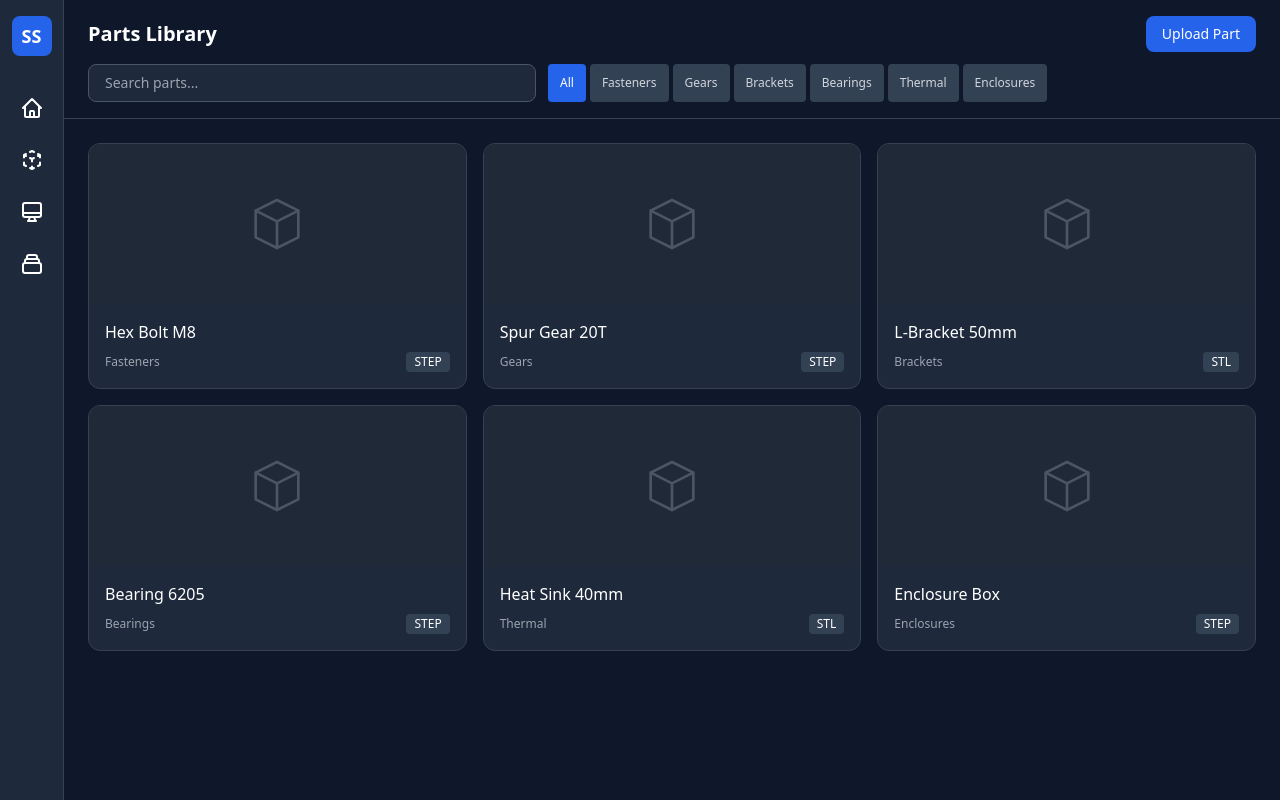
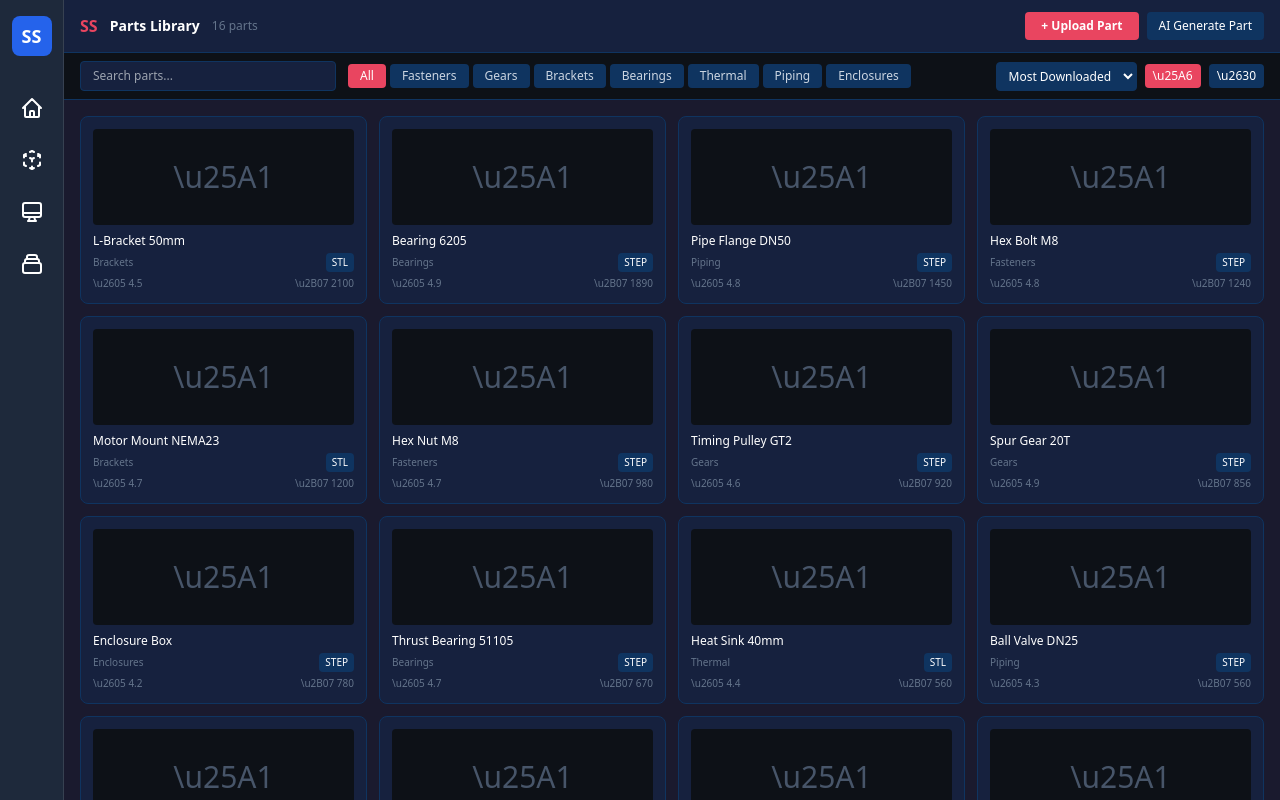
Before and after one commit to ganeshgowri-ASA/ShilpaSutra, a Next.js app: page /library in a window 1280 px wide. Built offline with nearby package versions, Linux system fonts and the light colour scheme.

Commit message:
Rebuild Library: grid/list views, sort, detail panel, more parts

```diff
--- a/src/app/library/page.tsx
+++ b/src/app/library/page.tsx
@@ -2,49 +2,142 @@
 import { useState } from "react";
 
 const parts = [
-  { name: "Hex Bolt M8", category: "Fasteners", format: "STEP" },
-  { name: "Spur Gear 20T", category: "Gears", format: "STEP" },
-  { name: "L-Bracket 50mm", category: "Brackets", format: "STL" },
-  { name: "Bearing 6205", category: "Bearings", format: "STEP" },
-  { name: "Heat Sink 40mm", category: "Thermal", format: "STL" },
-  { name: "Enclosure Box", category: "Enclosures", format: "STEP" },
+  { name: "Hex Bolt M8", category: "Fasteners", format: "STEP", author: "ISO", downloads: 1240, rating: 4.8, params: "M8x30, Grade 8.8" },
+  { name: "Hex Nut M8", category: "Fasteners", format: "STEP", author: "ISO", downloads: 980, rating: 4.7, params: "M8, Grade 8" },
+  { name: "Spur Gear 20T", category: "Gears", format: "STEP", author: "Community", downloads: 856, rating: 4.9, params: "Module 2, 20 teeth" },
+  { name: "Helical Gear 30T", category: "Gears", format: "STEP", author: "Community", downloads: 432, rating: 4.6, params: "Module 1.5, Helix 15\u00B0" },
+  { name: "L-Bracket 50mm", category: "Brackets", format: "STL", author: "ShilpaSutra", downloads: 2100, rating: 4.5, params: "50x50x5mm, Steel" },
+  { name: "U-Channel 100mm", category: "Brackets", format: "STEP", author: "Community", downloads: 345, rating: 4.3, params: "100x50x40mm" },
+  { name: "Bearing 6205", category: "Bearings", format: "STEP", author: "SKF", downloads: 1890, rating: 4.9, params: "25x52x15mm, Deep groove" },
+  { name: "Thrust Bearing 51105", category: "Bearings", format: "STEP", author: "SKF", downloads: 670, rating: 4.7, params: "25x42x11mm" },
+  { name: "Heat Sink 40mm", category: "Thermal", format: "STL", author: "Community", downloads: 560, rating: 4.4, params: "40x40x10mm, Aluminum" },
+  { name: "Pipe Flange DN50", category: "Piping", format: "STEP", author: "ASME", downloads: 1450, rating: 4.8, params: "DN50, PN16, RF" },
+  { name: "Enclosure Box", category: "Enclosures", format: "STEP", author: "Community", downloads: 780, rating: 4.2, params: "120x80x40mm, IP65" },
+  { name: "Timing Pulley GT2", category: "Gears", format: "STEP", author: "Community", downloads: 920, rating: 4.6, params: "20 teeth, 5mm bore" },
+  { name: "Spring Washer M10", category: "Fasteners", format: "STEP", author: "DIN", downloads: 430, rating: 4.5, params: "M10, DIN 127" },
+  { name: "Ball Valve DN25", category: "Piping", format: "STEP", author: "Community", downloads: 560, rating: 4.3, params: "DN25, 2-way, SS316" },
+  { name: "Motor Mount NEMA23", category: "Brackets", format: "STL", author: "ShilpaSutra", downloads: 1200, rating: 4.7, params: "NEMA23, Aluminum" },
+  { name: "CPU Cooler Tower", category: "Thermal", format: "STEP", author: "Community", downloads: 340, rating: 4.1, params: "4 heatpipes, 120mm fan" },
 ];
 
 export default function LibraryPage() {
   const [search, setSearch] = useState("");
   const [cat, setCat] = useState("All");
-    const cats = ["All",...Array.from(new Set(parts.map(p=>p.category)))];
-  const filtered = parts.filter(p=>(cat==="All"||p.category===cat)&&p.name.toLowerCase().includes(search.toLowerCase()));
+  const [view, setView] = useState<"grid"|"list">("grid");
+  const [sort, setSort] = useState("downloads");
+  const [selected, setSelected] = useState<number|null>(null);
+
+  const cats = ["All", ...Array.from(new Set(parts.map(p => p.category)))];
+  const filtered = parts
+    .filter(p => (cat==="All" || p.category===cat) && p.name.toLowerCase().includes(search.toLowerCase()))
+    .sort((a,b) => sort==="downloads" ? b.downloads-a.downloads : sort==="rating" ? b.rating-a.rating : a.name.localeCompare(b.name));
 
   return (
-    <div className="h-full flex flex-col">
-      <header className="border-b border-gray-700 px-6 py-4">
-        <div className="flex items-center justify-between">
-          <h1 className="text-xl font-bold">Parts Library</h1>
-          <button className="px-4 py-2 bg-brand-600 rounded-lg text-sm">Upload Part</button>
+    <div className="flex flex-col h-screen bg-[#1a1a2e] text-white overflow-hidden">
+      {/* Header */}
+      <div className="flex items-center justify-between px-4 py-3 bg-[#16213e] border-b border-[#0f3460] flex-shrink-0">
+        <div className="flex items-center gap-3">
+          <span className="font-bold text-[#e94560]">SS</span>
+          <h1 className="text-sm font-bold">Parts Library</h1>
+          <span className="text-xs text-slate-500">{filtered.length} parts</span>
         </div>
-        <div className="flex gap-3 mt-3">
-          <input value={search} onChange={e=>setSearch(e.target.value)} placeholder="Search parts..." className="flex-1 max-w-md bg-surface-light border border-gray-600 rounded-lg px-4 py-2 text-sm outline-none"/>
-          <div className="flex gap-1">{cats.map(c=>(<button key={c} onClick={()=>setCat(c)} className={`px-3 py-1.5 rounded text-xs ${cat===c?"bg-brand-600 text-white":"bg-surface-lighter text-gray-300"}`}>{c}</button>))}</div>
+        <div className="flex gap-2">
+          <button className="bg-[#e94560] hover:bg-[#d63750] px-4 py-1.5 rounded text-xs font-bold">+ Upload Part</button>
+          <button className="bg-[#0f3460] hover:bg-[#1a4a80] px-3 py-1 rounded text-xs">AI Generate Part</button>
         </div>
-      </header>
-      <div className="flex-1 overflow-y-auto p-6">
-        <div className="grid grid-cols-1 md:grid-cols-2 lg:grid-cols-3 gap-4">
-          {filtered.map((part,i)=>(
-            <div key={i} className="bg-surface-light rounded-xl border border-gray-700 hover:border-brand-500 transition overflow-hidden cursor-pointer group">
-              <div className="h-40 bg-gray-800 flex items-center justify-center">
-                <svg className="w-16 h-16 text-gray-600 group-hover:text-brand-500 transition" fill="none" stroke="currentColor" viewBox="0 0 24 24"><path strokeLinecap="round" strokeLinejoin="round" strokeWidth={1} d="M20 7l-8-4-8 4m16 0l-8 4m8-4v10l-8 4m0-10L4 7m8 4v10M4 7v10l8 4"/></svg>
-              </div>
-              <div className="p-4">
-                <h3 className="font-medium">{part.name}</h3>
-                <div className="flex items-center justify-between mt-2">
-                  <span className="text-xs text-gray-400">{part.category}</span>
-                  <span className="text-xs px-2 py-0.5 bg-surface-lighter rounded">{part.format}</span>
-                </div>
-              </div>
-            </div>
+      </div>
+
+      {/* Filters */}
+      <div className="flex items-center gap-3 px-4 py-2 bg-[#0d1117] border-b border-[#0f3460] flex-shrink-0">
+        <input value={search} onChange={e => setSearch(e.target.value)} placeholder="Search parts..."
+          className="bg-[#16213e] rounded px-3 py-1.5 text-xs w-64 outline-none border border-[#0f3460] focus:border-[#e94560]" />
+        <div className="flex gap-1">
+          {cats.map(c => (
+            <button key={c} onClick={() => setCat(c)}
+              className={`px-3 py-1 rounded text-xs ${cat===c ? "bg-[#e94560] text-white" : "bg-[#0f3460] text-slate-300 hover:bg-[#1a4a80]"}`}>{c}</button>
           ))}
         </div>
+        <div className="ml-auto flex items-center gap-2">
+          <select value={sort} onChange={e => setSort(e.target.value)} className="bg-[#0f3460] text-xs rounded px-2 py-1 border border-[#0f3460]">
+            <option value="downloads">Most Downloaded</option>
+            <option value="rating">Highest Rated</option>
+            <option value="name">Alphabetical</option>
+          </select>
+          <button onClick={() => setView("grid")} className={`px-2 py-1 rounded text-xs ${view==="grid" ? "bg-[#e94560]" : "bg-[#0f3460]"}`}>\u25A6</button>
+          <button onClick={() => setView("list")} className={`px-2 py-1 rounded text-xs ${view==="list" ? "bg-[#e94560]" : "bg-[#0f3460]"}`}>\u2630</button>
+        </div>
+      </div>
+
+      {/* Content */}
+      <div className="flex flex-1 overflow-hidden">
+        <div className="flex-1 overflow-y-auto p-4">
+          {view==="grid" ? (
+            <div className="grid grid-cols-2 md:grid-cols-3 lg:grid-cols-4 gap-3">
+              {filtered.map((p,i) => (
+                <div key={i} onClick={() => setSelected(i)}
+                  className={`bg-[#16213e] rounded-lg p-3 cursor-pointer hover:ring-2 hover:ring-[#e94560] transition-all ${
+                    selected===i ? "ring-2 ring-[#e94560]" : "border border-[#0f3460]"
+                  }`}>
+                  <div className="h-24 bg-[#0d1117] rounded flex items-center justify-center mb-2">
+                    <div className="text-3xl text-slate-600">\u25A1</div>
+                  </div>
+                  <div className="text-xs font-medium truncate">{p.name}</div>
+                  <div className="flex items-center justify-between mt-1">
+                    <span className="text-[10px] text-slate-500">{p.category}</span>
+                    <span className="text-[10px] bg-[#0f3460] px-1.5 py-0.5 rounded">{p.format}</span>
+                  </div>
+                  <div className="flex items-center justify-between mt-1 text-[10px] text-slate-500">
+                    <span>\u2605 {p.rating}</span>
+                    <span>\u2B07 {p.downloads}</span>
+                  </div>
+                </div>
+              ))}
+            </div>
+          ) : (
+            <div className="space-y-1">
+              {filtered.map((p,i) => (
+                <div key={i} onClick={() => setSelected(i)}
+                  className={`flex items-center gap-3 p-2 rounded cursor-pointer hover:bg-[#0f3460] text-xs ${
+                    selected===i ? "bg-[#0f3460] border border-[#e94560]" : ""
+                  }`}>
+                  <div className="w-10 h-10 bg-[#0d1117] rounded flex items-center justify-center text-slate-600">\u25A1</div>
+                  <div className="flex-1"><div className="font-medium">{p.name}</div><div className="text-[10px] text-slate-500">{p.params}</div></div>
+                  <span className="text-slate-500">{p.category}</span>
+                  <span className="bg-[#0f3460] px-1.5 py-0.5 rounded text-[10px]">{p.format}</span>
+                  <span className="text-[10px]">\u2605 {p.rating}</span>
+                  <span className="text-[10px] text-slate-500">\u2B07 {p.downloads}</span>
+                </div>
+              ))}
+            </div>
+          )}
+        </div>
+
+        {/* Detail Panel */}
+        {selected!==null && (
+          <div className="w-64 bg-[#16213e] border-l border-[#0f3460] p-3 flex-shrink-0 overflow-y-auto">
+            <div className="flex justify-between items-center mb-3">
+              <h3 className="text-xs font-bold">Part Details</h3>
+              <button onClick={() => setSelected(null)} className="text-slate-500 hover:text-white text-xs">\u2715</button>
+            </div>
+            <div className="h-32 bg-[#0d1117] rounded flex items-center justify-center mb-3">
+              <div className="text-4xl text-slate-600">\u25A1</div>
+            </div>
+            <div className="space-y-2 text-xs">
+              <div className="font-medium text-sm">{filtered[selected]?.name}</div>
+              <div className="text-slate-500">{filtered[selected]?.params}</div>
+              <div className="grid grid-cols-2 gap-2 text-[10px]">
+                <div className="bg-[#0d1117] p-2 rounded"><div className="text-slate-500">Category</div><div>{filtered[selected]?.category}</div></div>
+                <div className="bg-[#0d1117] p-2 rounded"><div className="text-slate-500">Format</div><div>{filtered[selected]?.format}</div></div>
+                <div className="bg-[#0d1117] p-2 rounded"><div className="text-slate-500">Rating</div><div>\u2605 {filtered[selected]?.rating}</div></div>
+                <div className="bg-[#0d1117] p-2 rounded"><div className="text-slate-500">Downloads</div><div>{filtered[selected]?.downloads}</div></div>
+              </div>
+              <div className="text-[10px] text-slate-500">Author: {filtered[selected]?.author}</div>
+              <button className="w-full bg-[#e94560] hover:bg-[#d63750] py-2 rounded font-bold">\u2B07 Download {filtered[selected]?.format}</button>
+              <button className="w-full bg-[#0f3460] hover:bg-[#1a4a80] py-2 rounded">Open in Designer</button>
+              <button className="w-full bg-[#0f3460] hover:bg-[#1a4a80] py-2 rounded">Send to Simulator</button>
+            </div>
+          </div>
+        )}
       </div>
     </div>
   );
```
